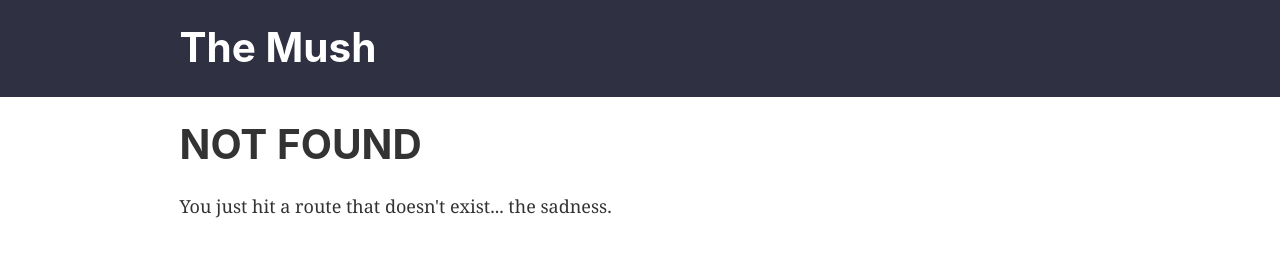
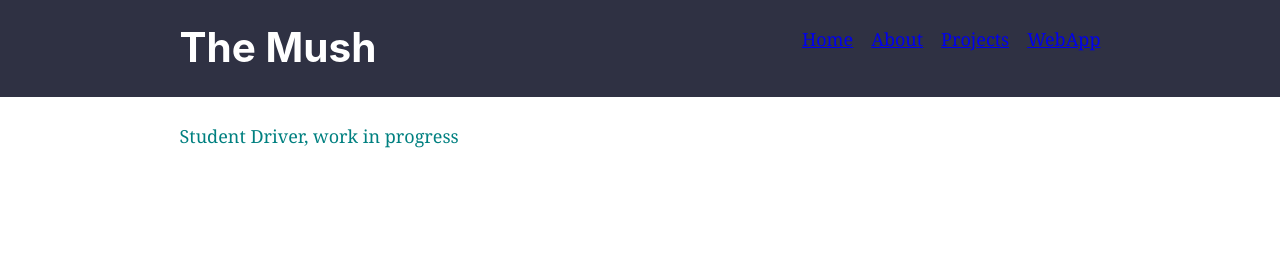
Before and after one commit to simjxu/gatsby-learn, a Gatsby site: page /projects in a window 1280 px wide. Before the commit this address had no page. Built offline with nearby package versions, Linux system fonts and the light colour scheme; Gatsby itself is replaced by a stand-in of ours.

Commit message:
added ListLinks

```diff
--- a/src/components/header.js
+++ b/src/components/header.js
@@ -1,5 +1,13 @@
 import React from 'react'
 import { Link } from 'gatsby'
+
+// ListLink is used in the Header component. Only use gatsby Link
+// for internal links!!! Use <a> for external links
+const ListLink = props => (
+  <li style={{ display: 'inline-block', marginRight: '1rem' }}>
+    <Link to={props.to}>{props.children}</Link>
+  </li>
+)
 
 const Header = ({ siteTitle }) => (
   <div
@@ -15,6 +23,17 @@
         padding: '1.45rem 1.0875rem',
       }}
     >
+      {/* This is where you place the links in the upper Right */}
+      <header style={{ marginBottom: `0rem` }}>
+        <ul style={{ listStyle: `none`, float: `right` }}>
+          <ListLink to="/">Home</ListLink>
+          <ListLink to="/about/">About</ListLink>
+          <ListLink to="/projects/">Projects</ListLink>
+          <a href="http://app.simonxu.com">WebApp</a>
+        </ul>
+      </header>
+
+      {/* This refers to the white title link which goes Home */}
       <h1 style={{ margin: 0 }}>
         <Link
           to="/"
--- /dev/null
+++ b/src/pages/projects.js
@@ -0,0 +1,17 @@
+import React from "react"
+import { Link, grapql } from 'gatsby'
+
+// This is only used for linking in between different sites in the directory
+import Layout from '../components/layout'
+
+const ProjectsPage = ({ data }) => {
+  return (
+    <Layout>
+      <div style={{ color: `teal` }}>
+        <p>Student Driver, work in progress</p>
+      </div>
+    </Layout>
+  )
+}
+
+export default ProjectsPage
```
